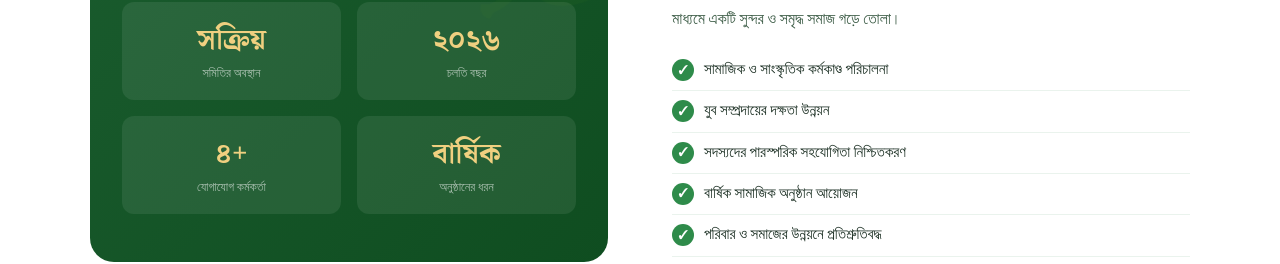
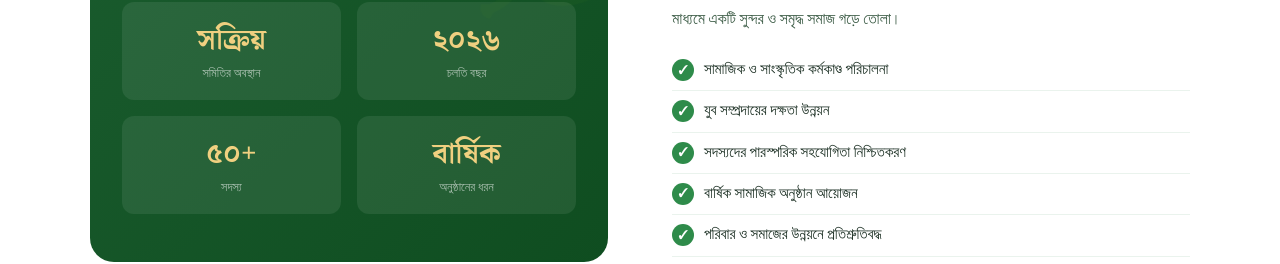
Before and after one commit to mojahid307/niamotput-youth-cooperative-web, a Next.js app: page / in a window 1280 px wide. Shown: the part 3303-3567 px from the top of the page. Built offline with nearby package versions, Linux system fonts and the light colour scheme.

Commit message:
Refine core components and update registration form styling

```diff
--- a/components/About.js
+++ b/components/About.js
@@ -21,8 +21,8 @@ export default function About() {
                                 <div className={styles.lbl}>চলতি বছর</div>
                             </div>
                             <div className={styles.stat}>
-                                <div className={styles.num}>৪+</div>
-                                <div className={styles.lbl}>যোগাযোগ কর্মকর্তা</div>
+                                <div className={styles.num}>৫০+</div>
+                                <div className={styles.lbl}>সদস্য</div>
                             </div>
                             <div className={styles.stat}>
                                 <div className={styles.num}>বার্ষিক</div>
```
